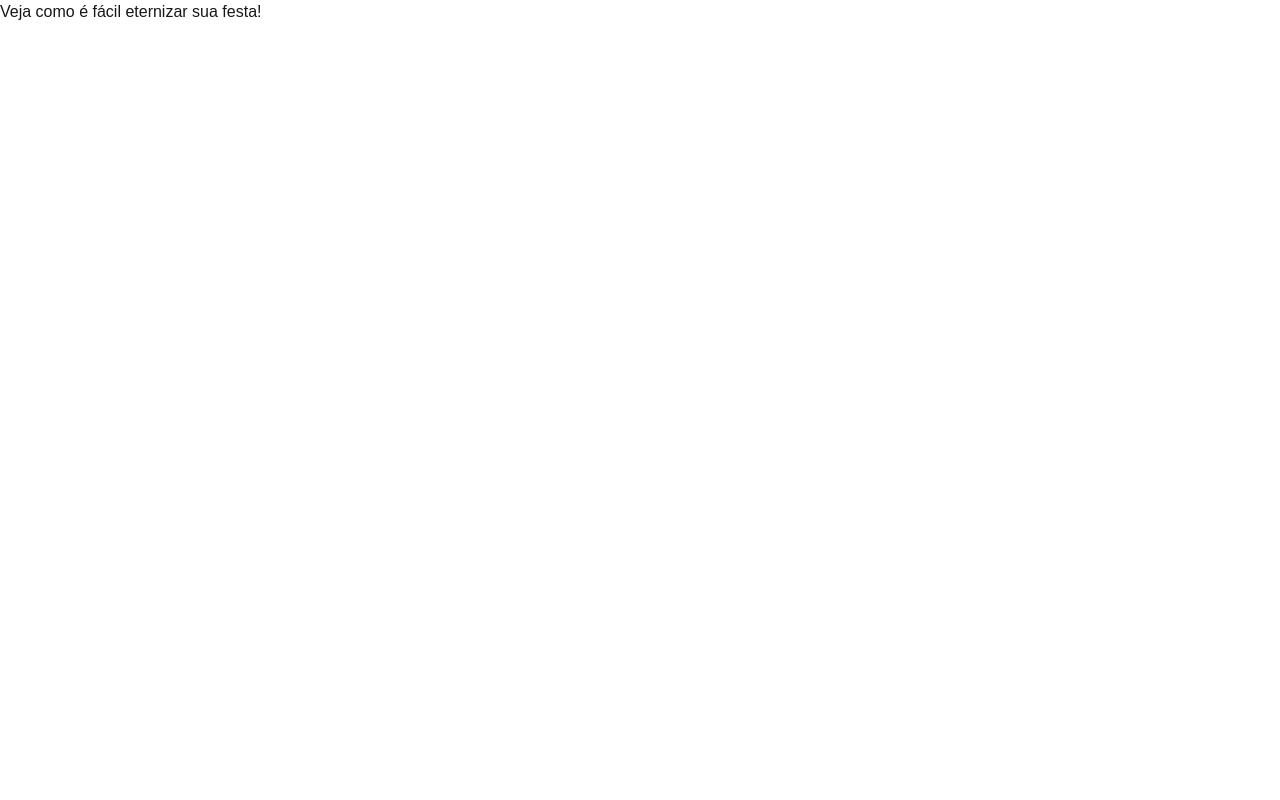
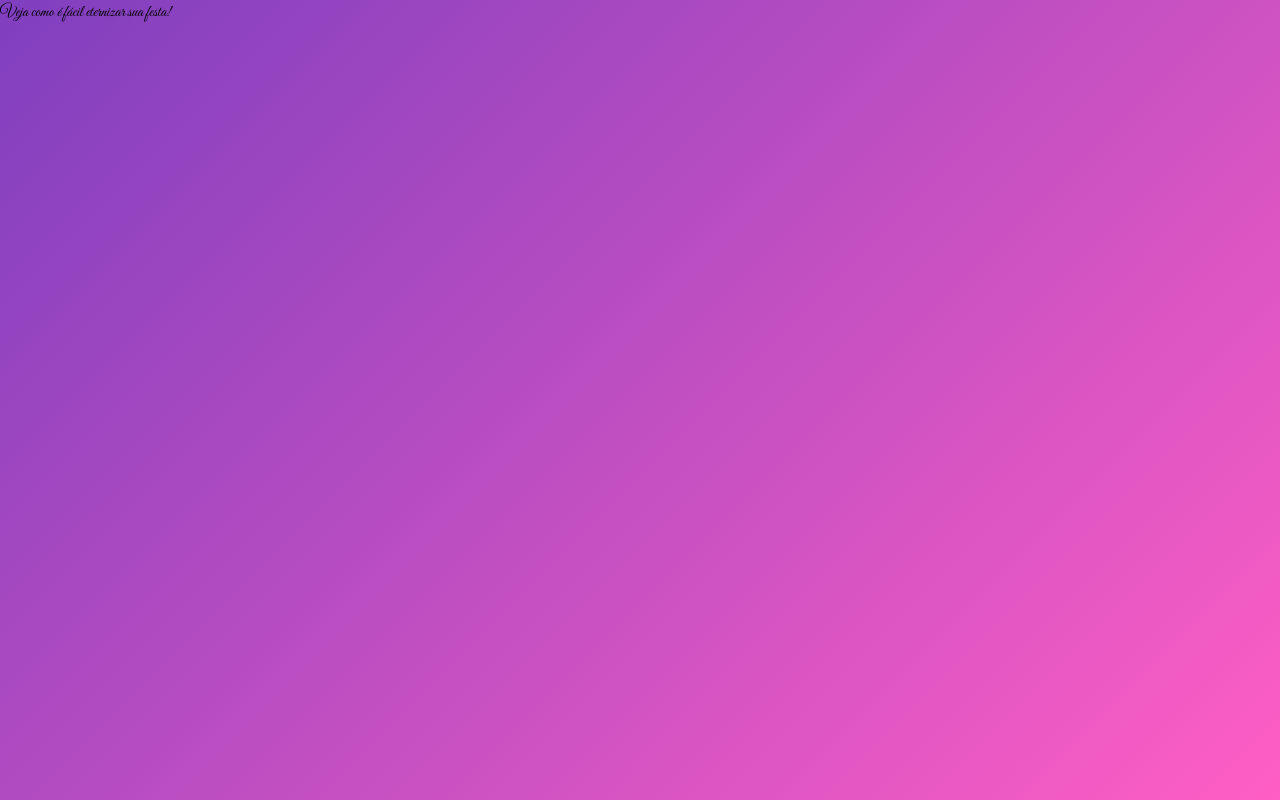
Before and after one commit to kelvincharlesdev/memorias-em-festa, a Next.js app: page / in a window 1280 px wide. Built offline with nearby package versions, Linux system fonts and the light colour scheme.

Commit message:
style: update styles and add visual style guide

```diff
--- a/src/app/globals.css
+++ b/src/app/globals.css
@@ -1,22 +1,93 @@
 @import "tailwindcss";
 
-:root {
-  --background: #ffffff;
-  --foreground: #171717;
+@theme {
+  /* 🎨 Paleta de Cores */
+
+  --color-primary: #7f3fbf; /* Botões, destaques, gradiente */
+  --color-secondary: #ff5ec4; /* Gradiente, detalhes, hover */
+  --color-dark-bg: #1c1b23; /* Background principal em dark mode */
+  --color-accent: #7ca9f3;
+  --gradient-official: linear-gradient(
+    135deg,
+    var(--color-primary) 0%,
+    var(--color-secondary) 100%
+  );
+
+  --font-title--main: var(--font-great-vibes, "Great Vibes", sans-serif);
+  --font-titles: var(--font-poppins, "Poppins", sans-serif);
+  --font-texts: var(--font-inter, "Inter", sans-serif);
+
+  /* ✨ Sombras (boxShadow) */
+  /* Tailwind: shadow-sm */
+  /* Tailwind: shadow-md */
+  --shadow-lg: 0 10px 15px rgba(0, 0, 0, 0.15); /* Personalizada */
+  --shadow-xl: 0 20px 25px rgba(0, 0, 0, 0.2); /* Personalizada */
+  --shadow-glow: 0 0 8px rgba(54, 98, 227, 0.5); /* Glow personalizado */
+
+  /* Fundo Claro */
+  /*  Tailwind: gray-50 */
+
+  /* Texto Claro */
+  /*  Tailwind: zinc-200 */
+
+  /* Texto Escuro */
+  /*  Tailwind: gray-800 */
+
+  /*Variações para cor Primária */
+  /*  #e8dbf8; Roxo Muito Claro — Tailwind: purple-100 */
+  /*  #b594e8; Roxo Claro — Tailwind: purple-300 */
+  /*  #5a2e8a; Roxo Escuro Médio — Tailwind: purple-700 */
+  /*  #3b1f58; Roxo Profundo — Tailwind: purple-900 */
+
+  /* Variações para cor secundária */
+  /*  #ff85d0; Rosa Claro — Tailwind: pink-300 */
+  /*  #ff2fb0; Rosa Escuro — (sem equivalente direto no Tailwind) */
+
+  /* Variação para accent Links e ícones */
+  /*  #93b7f6 — Tailwind: blue-300 */
+  /*  #4f8df1 — Tailwind: blue-500 */
+
+  /* Fonts-Size */
+  /* Titulos */
+  /* H1 =>  text-4xl md:text-6xl   36px/ 60px */
+  /* H2 =>  text-3xl md:text-5xl   30px/ 48px */
+  /* H3 =>  text-2xl md:text-4xl   24px/ 36px*/
+  /* H4 =>  text-xl md:text-2xl    20px/ 24px */
+
+  /* Textos, Botões etc*/
+  /* text-xs 12px */
+  /* text-sm 14px */
+  /* text-base 16px */
+  /* text-lg 18px */
+  /* text-xl 20px */
 }
 
-@media (prefers-color-scheme: dark) {
-  :root {
-    --background: #0a0a0a;
-    --foreground: #ededed;
+@layer base {
+  html,
+  body {
+    font-family: var(--font-texts);
+    font-weight: 400;
+    min-height: 100vh;
+  }
 
-    --font-sans: var(--font-geist-sans);
-    --font-mono: var(--font-geist-mono);
+  h1 {
+    font-family: var(--font-title--main);
+    font-weight: 400;
+  }
+
+  h2,
+  h3,
+  h4 {
+    font-family: var(--font-titles);
+    font-weight: 700;
   }
 }
 
-body {
-  background: var(--background);
-  color: var(--foreground);
-  font-family: Arial, Helvetica, sans-serif;
+@layer utilities {
+  .bg-gradient-official {
+    background-image: var(--gradient-official);
+    background-size: cover;
+    background-repeat: no-repeat;
+    background-position: center;
+  }
 }
--- a/src/app/layout.tsx
+++ b/src/app/layout.tsx
@@ -1,21 +1,38 @@
-import type { Metadata } from 'next';
+import { Great_Vibes, Inter, Poppins } from 'next/font/google';
 
 import './globals.css';
 
-export const metadata: Metadata = {
-  title: 'Memória em Festa',
-  description:
-    'Memória em Festa é projeto pra vc viver seus momentos inesqueciveis na perspectiva de seus amigos e convidados.',
-};
+const poppins = Poppins({
+  subsets: ['latin'],
+  weight: ['500', '600', '700'],
+  variable: '--font-poppins',
+  display: 'swap',
+});
+
+const inter = Inter({
+  subsets: ['latin'],
+  weight: ['400', '500'],
+  variable: '--font-inter',
+  display: 'swap',
+});
+const greatVibes = Great_Vibes({
+  subsets: ['latin'],
+  weight: ['400'],
+  variable: '--font-great-vibes',
+  display: 'swap',
+});
 
 export default function RootLayout({
   children,
-}: Readonly<{
+}: {
   children: React.ReactNode;
-}>) {
+}) {
   return (
-    <html lang="en">
-      <body className={' antialiased'}>{children}</body>
+    <html
+      className={`${poppins.variable} ${inter.variable} ${greatVibes.variable}`}
+      lang="pt-BR"
+    >
+      <body className="bg-gradient-official antialiased">{children}</body>
     </html>
   );
 }
```
Also changed, not shown: src/styles/style-guide.md (added, +88 -0 lines).
